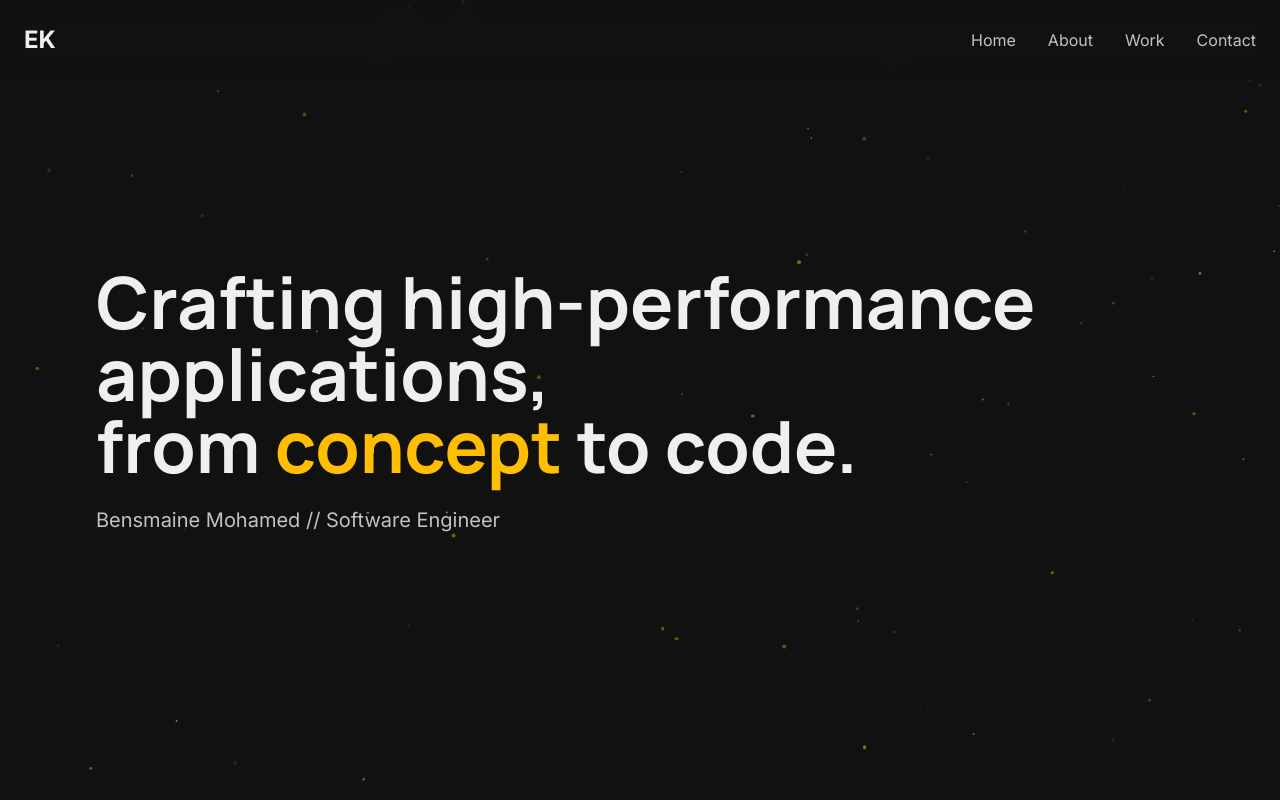
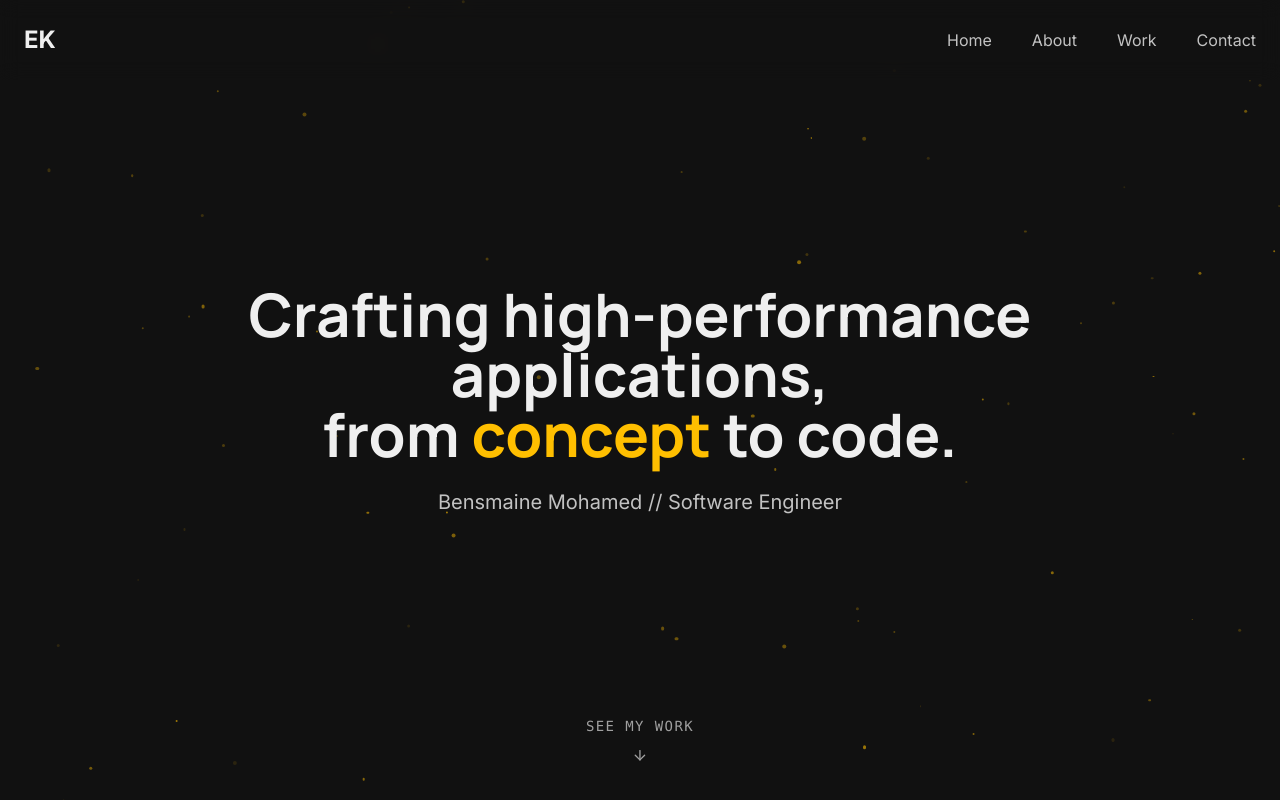
Before and after one commit to RyZeDZ/elkamel-portfolio, a Next.js app: page / in a window 1280 px wide. Shown: the top 800 px of the page. Built offline with nearby package versions, Linux system fonts and the light colour scheme.

Commit message:
Changed Hero section

```diff
--- a/app/components/Hero.tsx
+++ b/app/components/Hero.tsx
@@ -3,14 +3,15 @@
 import React from "react";
 import { motion } from "framer-motion";
 import ParticleBackground from "./ParticleBackground";
+import ScrollPrompt from "./ScrollPrompt";
 
 export default function Hero() {
   return (
-    <section className="relative h-screen w-full flex flex-col justify-center items-start text-left p-8 md:p-16 lg:p-24 overflow-hidden">
+    <section className="relative h-[100dvh] w-full flex flex-col justify-center items-center text-center p-8 md:p-16 lg:p-24 overflow-hidden">
       <ParticleBackground />
       <div className="relative z-10">
         <motion.h1
-          className="text-4xl sm:text-5xl md:text-6xl lg:text-7xl font-bold text-text"
+          className="text-3xl sm:text-4xl md:text-5xl lg:text-6xl font-bold text-text"
           initial={{ opacity: 0, y: 20 }}
           animate={{ opacity: 1, y: 0 }}
           transition={{ duration: 0.8, ease: "easeOut" }}
@@ -29,6 +30,7 @@ export default function Hero() {
           Bensmaine Mohamed // Software Engineer
         </motion.p>
       </div>
+      <ScrollPrompt />
     </section>
   );
 }
--- a/app/components/Navbar.tsx
+++ b/app/components/Navbar.tsx
@@ -80,7 +80,7 @@ export default function Navbar() {
           </a>
 
           {/* Desktop Navigation Links */}
-          <div className="hidden md:flex space-x-8 text-text/80">
+          <div className="hidden md:flex space-x-10 text-text/80">
             {navLinks.map((link) => (
               <a
                 key={link.to}
--- /dev/null
+++ b/app/components/ScrollPrompt.tsx
@@ -0,0 +1,42 @@
+// components/ScrollPrompt.tsx
+"use client";
+
+import React from "react";
+import { motion } from "framer-motion";
+import Link from "next/link";
+import { ArrowDown } from "lucide-react"; // Using a clean icon
+
+export default function ScrollPrompt() {
+  return (
+    <motion.div
+      initial={{ opacity: 0 }}
+      animate={{ opacity: 1 }}
+      transition={{ delay: 1.5, duration: 1 }}
+      className="absolute bottom-10 left-1/2 -translate-x-1/2"
+    >
+      <Link
+        href="#about" // Scrolls to your About section, the next logical step
+        aria-label="Scroll to my work"
+        className="
+          flex flex-col items-center gap-2 text-subtle
+          hover:text-accent transition-colors duration-300 group
+        "
+      >
+        <span className="font-mono text-sm tracking-widest uppercase">
+          See my work
+        </span>
+        <motion.div
+          animate={{ y: [0, 5, 0] }}
+          transition={{
+            duration: 1.5,
+            repeat: Infinity,
+            repeatType: "loop",
+            ease: "easeInOut",
+          }}
+        >
+          <ArrowDown className="h-4 w-4" />
+        </motion.div>
+      </Link>
+    </motion.div>
+  );
+}
```
